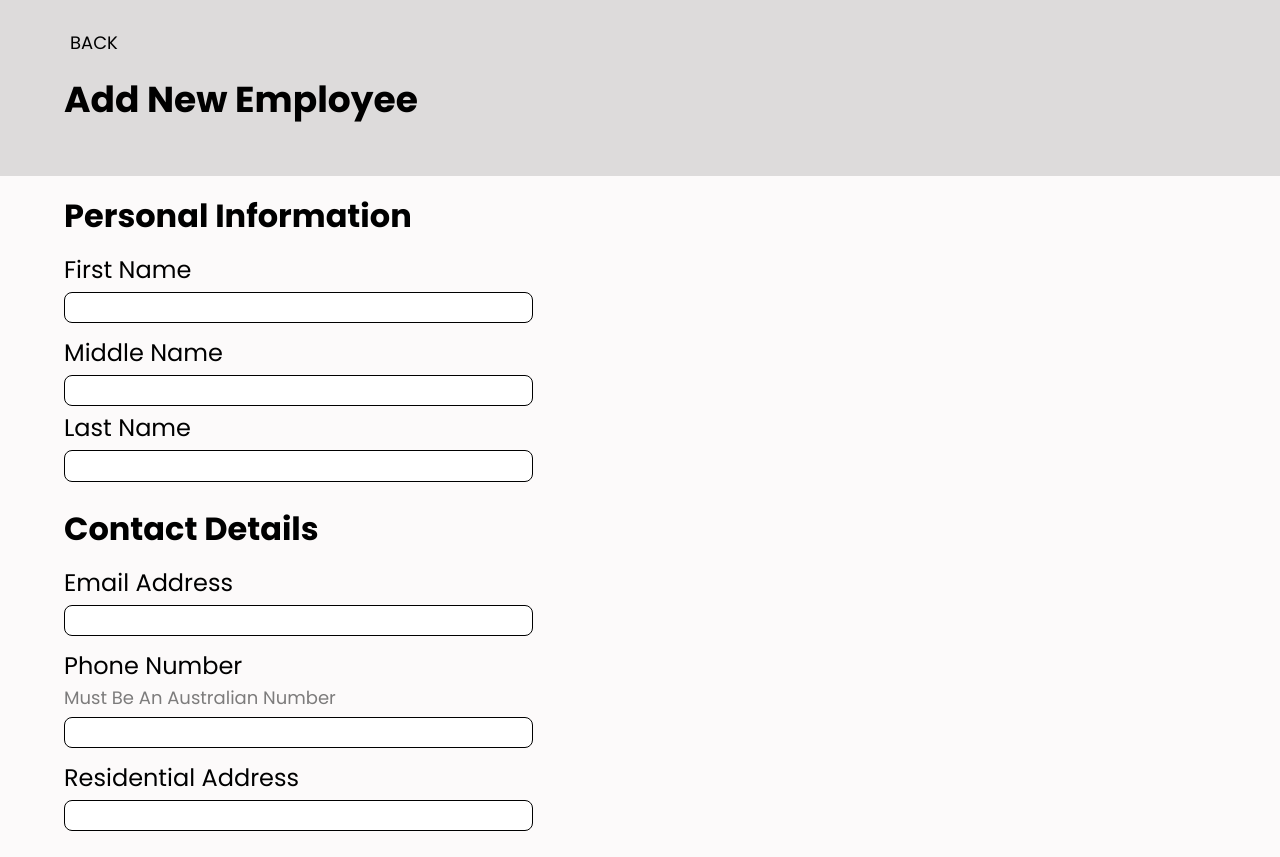
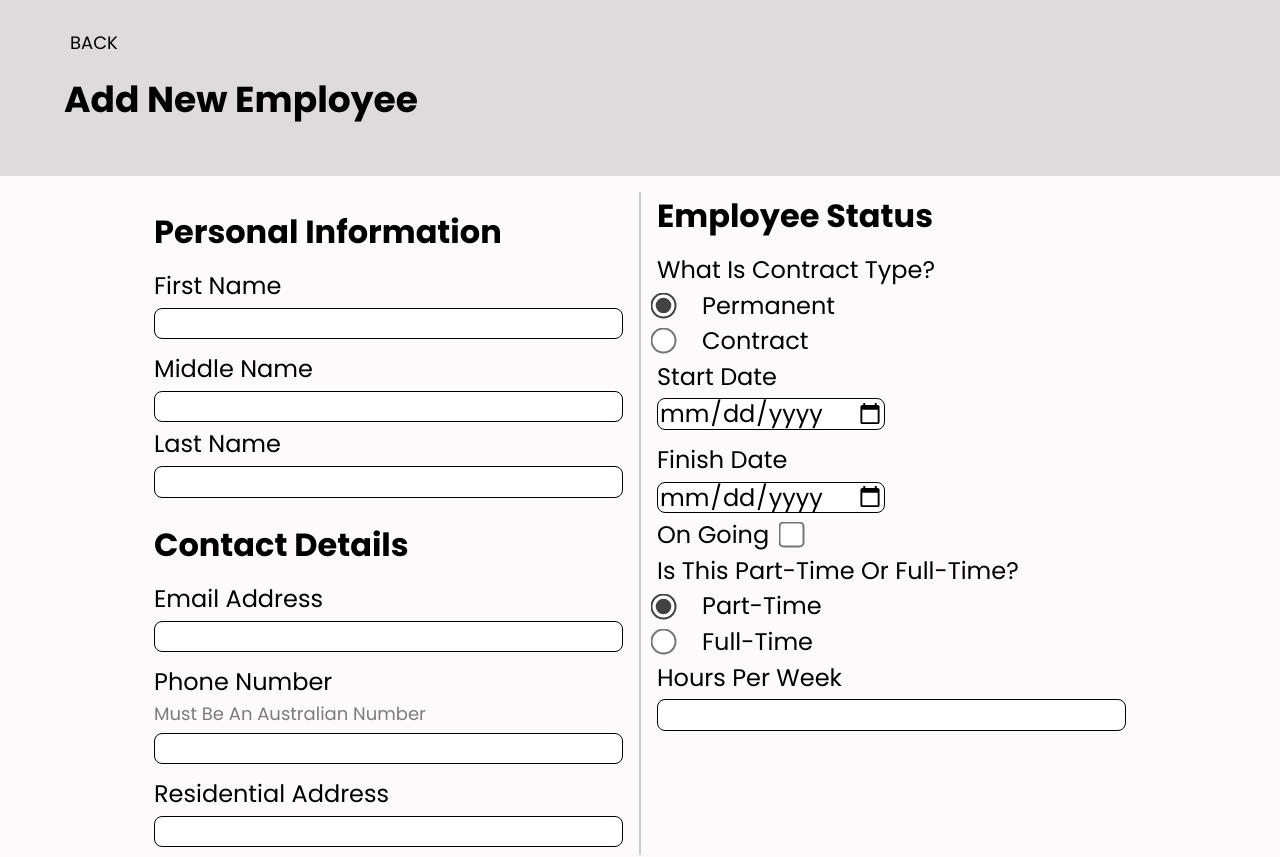
Before and after one commit to pikmot/employee-creator-frontend, a React (Vite) app: page /employees/createEmployee in a window 1280 px wide. Shown: the top 857 px of the page. Built offline with nearby package versions, Linux system fonts and the light colour scheme; a web font is replaced by a local one.

Commit message:
adds basic styling/format for form columns?

```diff
--- a/src/pages/Form/Form.module.scss
+++ b/src/pages/Form/Form.module.scss
@@ -2,6 +2,21 @@
 @use "../../scss/mixins/colors" as *;
 @use "../../scss/mixins/media";
 @use "../../scss//mixins/fonts" as *;
+
+.split-form {
+  @include mixins.dimension(100%, fit-content);
+  @include mixins.flexbox(row, center, flex-start);
+  @include mixins.wrap();
+
+  column-gap: 1rem;
+}
+
+.form-column {
+  margin: 1rem 0;
+
+  border-right: 2px solid $break-color;
+  padding-right: 1rem;
+}
 
 .form {
   @include mixins.dimension(100vw, 100vh);
@@ -41,6 +56,9 @@
     input {
       border-radius: 8px;
       border: 1px solid $input-border;
+      &:hover {
+        cursor: pointer;
+      }
     }
 
     &__subtitle {
@@ -62,6 +80,9 @@
     input {
       transform: scale(2);
       accent-color: $radio-color;
+      &:hover {
+        cursor: pointer;
+      }
     }
   }
 
@@ -70,6 +91,9 @@
       font-size: 24px;
       font-family: $subheading-Poppin;
       font-weight: 500;
+      &:hover {
+        cursor: pointer;
+      }
     }
   }
 
--- a/src/pages/Form/Form.tsx
+++ b/src/pages/Form/Form.tsx
@@ -138,6 +138,8 @@ export default function Form() {
       </header>
 
       <form className={classes.form} onSubmit={handleSubmit(onSubmit)}>
+        <div className={classes["split-form"]}>
+          <div className={classes["form-column"]}>
             <h1>Personal Information</h1>
             <div className={classes.form__container}>
               <label htmlFor="firstname">First Name</label>
@@ -211,7 +213,11 @@ export default function Form() {
             required
           ></input> */}
 
-          <input id="mobileNumber" type="tel" {...register("mobileNumber")} />
+              <input
+                id="mobileNumber"
+                type="tel"
+                {...register("mobileNumber")}
+              />
               <small className={classes["form__error-text"]}>
                 {errors.mobileNumber?.message}
               </small>
@@ -231,6 +237,9 @@ export default function Form() {
                 {errors.address?.message}
               </small>
             </div>
+          </div>
+
+          <div>
             <h1>Employee Status</h1>
             <div className={classes.form__container}>
               <label>What Is Contract Type?</label>
@@ -396,6 +405,8 @@ export default function Form() {
                 {errors.hoursPerWeek?.message}
               </small>
             </div>
+          </div>
+        </div>
 
         <br></br>
 
```
Lines whose indentation alone changed are shown as unchanged.
